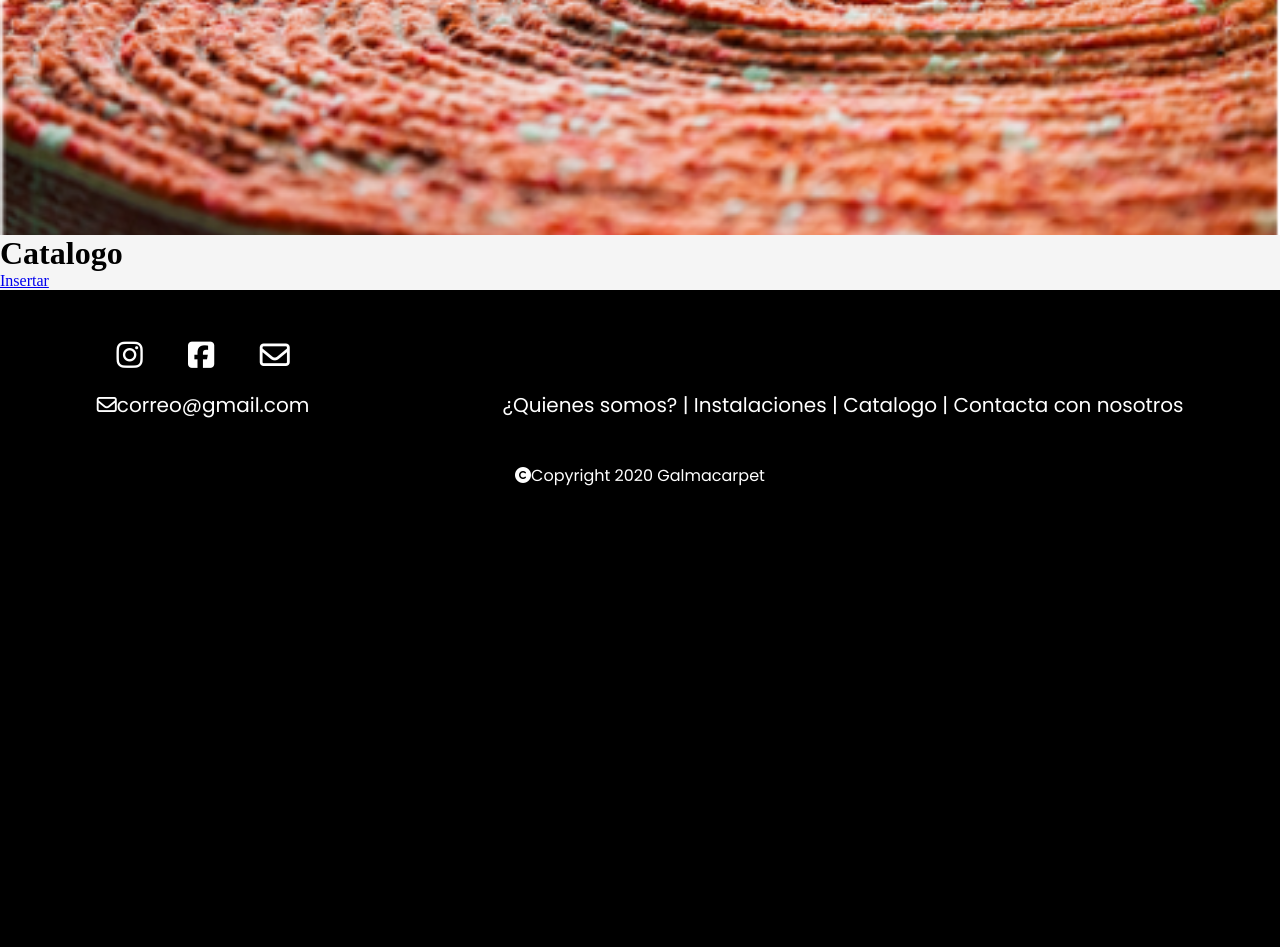
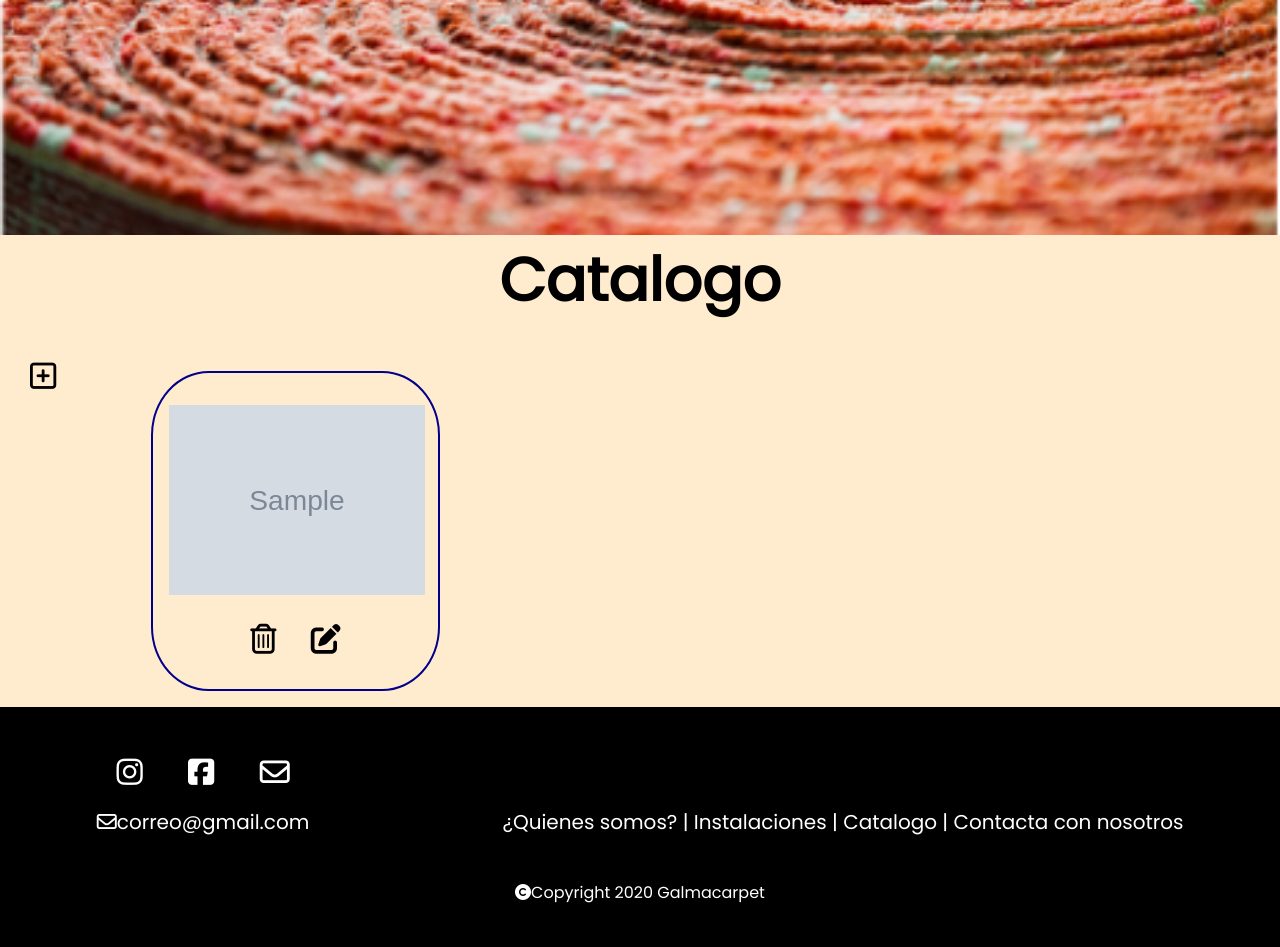
Before and after one commit to leancastamoli/Galmacarpet, a PHP site: page /index.php?p=catalogo in a window 1280 px wide. Shown: the part 597-1544 px from the top of the page. Before the commit the page ends 1083 px from the top, so only its background shows below. Run offline with PHP 8.4, Linux system fonts and the light colour scheme; the visitor is signed in with stand-in values (Sample User, id 1); tables that the repository leaves empty or names only in its code hold one stand-in row (values such as "Sample post"); grey boxes marked "Sample" are stand-in pictures; some libraries are stand-ins or nearby versions.

Commit message:
Agregando y borrando productos catalogo

```diff
--- a/assets/css/style.css
+++ b/assets/css/style.css
@@ -763,3 +763,56 @@ footer {
 }
 
 /* Pagina de Catalogo */
+
+.Ccontenedor{
+    background-color: blanchedalmond;
+    font-family: Poppins;
+}
+.Ctitulo{
+    font-size: 30px;
+    margin-bottom: 1em;
+    text-align: center;
+}
+.Cdatos{
+    display: flex;
+    width: 90%;
+    height: 100%;
+}
+.filtro{
+    width: 10%;
+    height: 100%;
+    margin-right: 1em;
+    font-size: 20px;
+}
+.filtro a{
+    text-decoration: none;
+    color: black;
+    font-size: 30px;
+    margin-left: 1em;
+}
+.Cimagenes{
+    display: grid;
+    grid-template-columns: auto auto auto;
+}
+.imagen {
+    border: solid 2px darkblue;
+    border-radius: 20%;
+    width: 90%;
+    height: 20em;
+    margin: 1em;
+}
+.imagen a img {
+    margin: 1em;
+    margin-top: 2em;
+    width: 90%;
+    height: 60%;
+}
+.controles{
+    text-align: center;
+}
+.controles a{
+    text-decoration: none;
+    color: black;
+    font-size: 30px;
+    margin: 0.5em;
+}
--- a/catalogo.php
+++ b/catalogo.php
@@ -1,23 +1,62 @@
+
+<?php
+    if (isset($_GET['borrar'])) {
+        $id = $_GET['borrar'];
+        $producto = new Producto();
+        $producto->delete($id);
+    }
+?>
+
 <main>
     <div class="Ccontenedor">
 
         <div class="Ctitulo">
             <h1>Catalogo</h1>
         </div>
-        <div>
+        <div class="Cdatos">
+            <div class="filtro">
                 <?php
                 if (isset($_SESSION['tipo'])) {
                     if ($_SESSION['tipo']=='admin') {
                 ?>
-                    <a href="index.php?p=insert">Insertar</a>
+                        <a href="index.php?p=insert"><i class="far fa-plus-square"></i></a>
                 <?php
                     }
                 }
+                ?>
 
+            </div>
+            <div class="Cimagenes">
+                <?php
+                    $producto = new Producto();
+                    $producto->get();
+                    $productos = $producto->get_rows();
+                    foreach ($productos as $fila) {
+                    ?>
+                        <div class="imagen">
+                            <a href="index.php?p=datos&id=<?php echo $fila['id']?>"><img src="./assets/img/<?php echo $fila['imagen']?>" alt="imagen"></a><br>
+                            <div class="controles">
+                    <?php
+                            if (isset($_SESSION['tipo'])) {
+                                if (isset($_SESSION['tipo'])) {
+                    ?>
+                                <a href="index.php?p=catalogo&borrar=<?php echo $fila['id']?>"><i class="far fa-trash-alt"></i></a>
+                                <a href="index.php?p=datos&edit=<?php echo $fila['id']?>"><i class="fas fa-edit"></i></a>
+                    <?php
+                                }
+                            }
+                    ?>
+                            </div>
+
+                        </div>
+                    <?php
+                    }
                 ?>
 
             </div>
 
         </div>
 
+    </div>
+
 </main>
--- a/datos.php
+++ b/datos.php
@@ -68,6 +68,8 @@
                         productoCreado();
                     </script>
                 <?php
+                    header("location:index.php?p=catalogo");
+
                 }
                 else{
                 ?>
```
Also changed, not shown: assets/img/Hoja de contacto-008.jpg (added), 1 other file. Lines whose indentation alone changed are shown as unchanged.
